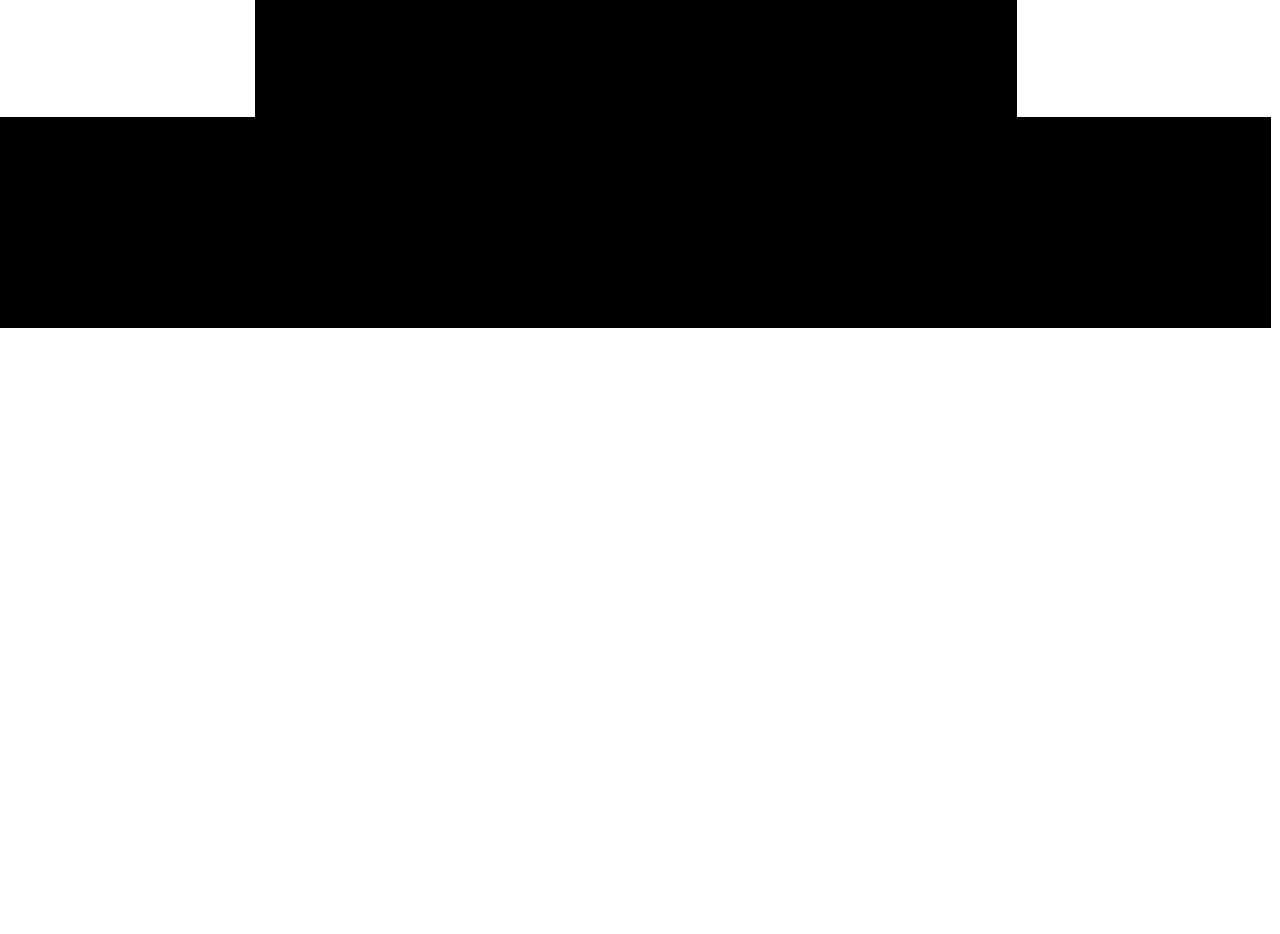
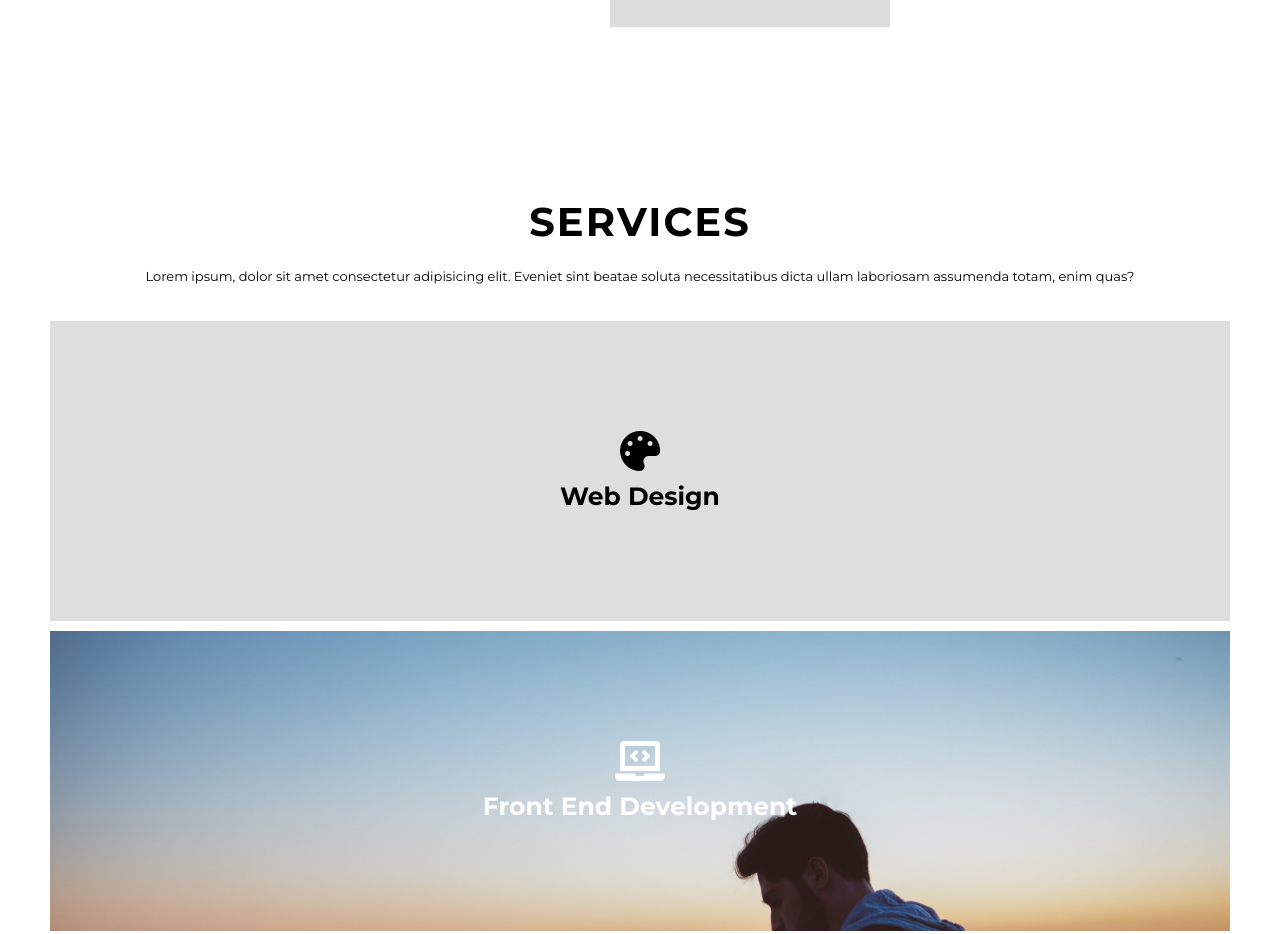
Before and after one commit to csswoman/portfolio-site, a plain HTML site: page index.html in a window 1280 px wide. Shown: the part 1662-2596 px from the top of the page. Before the commit the page ends 1990 px from the top, so only its background shows below. Drawn offline with Linux system fonts and the light colour scheme.

Commit message:
services section

```diff
--- a/styles/styles.css
+++ b/styles/styles.css
@@ -1,6 +1,6 @@
 @import url('https://fonts.googleapis.com/css2?family=Montserrat:wght@300;400;700&display=swap');
 
-*{
+* {
     padding: 0;
     margin: 0;
     box-sizing: border-box;
@@ -30,21 +30,25 @@ html {
     align-items: center;
     background-color: black;
 }
+
 .hero .hero-info {
     width: 100%;
     text-align: center;
 }
+
 .hero .hero-info .hero-info-heading {
     font-size: 5rem;
     font-weight: 500;
     color: whitesmoke;
 }
+
 .hero .hero-info .hero-info-subheading {
     font-size: 1.6rem;
     text-transform: uppercase;
     letter-spacing: .5rem;
     color: whitesmoke;
 }
+
 .hero .hero-info .hero-info-button {
     margin-top: 30px;
     padding: 2rem 5rem;
@@ -56,11 +60,13 @@ html {
     letter-spacing: .6rem;
     background-color: rgba(85, 85, 85, 0.534);
 }
+
 .hero .hero-img {
     height: auto;
     width: 80%;
     margin-bottom: 3rem;
 }
+
 .hero .hero-img img {
     height: 100%;
     width: 100%;
@@ -127,3 +133,115 @@ html {
     background-color: rgba(34, 33, 33, 0.158);
     z-index: -1;
 }
+
+.services {
+    flex-direction: column;
+    min-height: 60vh;
+    padding: 10rem 5rem;
+}
+
+.services .services-header {
+    width: 100%;
+    text-align: center;
+}
+
+.services .services-header .services-header-heading {
+    font-size: 4rem;
+    text-transform: uppercase;
+    letter-spacing: 2px;
+    color: black;
+}
+
+.services .services-header .services-header-desc {
+    font-size: 1.3rem;
+    line-height: 2rem;
+    margin-top: 20px;
+}
+
+.services .services-info {
+    margin-top: 30px;
+    display: flex;
+    align-items: center;
+    justify-content: center;
+    width: 100%;
+    flex-direction: column;
+}
+
+.services .services-info .service {
+    width: 100%;
+    min-height: 300px;
+    position: relative;
+    transition: .3s ease transform;
+    margin: 5px;
+}
+
+.services .services-info .service .service-card {
+    position: absolute;
+    height: 100%;
+    width: 100%;
+    transform-style: preserve-3d;
+    transition: .3s ease transform;
+    display: block;
+}
+
+.services .services-info .service .service-card .service-front,
+.services .services-info .service .service-card .service-back {
+    position: absolute;
+    left: 0;
+    top: 0;
+    width: 100%;
+    height: 100%;
+    backface-visibility: hidden;
+    display: flex;
+    flex-direction: column;
+    align-items: center;
+    justify-content: center;
+    background-color: rgba(0, 0, 0, 0.13);
+    padding: 10px;
+}
+
+.services .services-info .service .service-card .service-back {
+    transform: rotateY(100deg);
+}
+
+.services .services-info .service .service-card .service-front i {
+    font-size: 4rem;
+    color: black;
+    margin-bottom: 10px;
+}
+
+.services .services-info .service .service-card .service-front .service-front-heading,
+.services .services-info .service .service-card .service-front .service-back-heading {
+    font-size: 2.5rem;
+    text-transform: capitalize;
+}
+
+.services .services-info .service:hover .service-card {
+    transform: rotateY(180deg);
+}
+.services .services-info .service .service-card .service-back .service-back-desc {
+    font-size: 1.3rem;
+    margin-top: 10px;
+    text-align: center;
+}
+.services .services-info .service:nth-child(2) .service-card .service-front {
+    background-image: url(../images/img-2.jpg);
+    background-size: cover;
+    position: relative;
+    color: white;
+}
+
+.services .services-info .service:nth-child(2) .service-card .service-front::after {
+    content: '';
+    position: absolute;
+    left: 0;
+    top: 0;
+    height: 100%;
+    width: 100%;
+    background-color: rgba(34, 33, 33, 0.274);
+    z-index: -1;
+}
+
+.services .services-info .service:nth-child(2) .service-card .service-front i {
+    color: white;
+}
```
